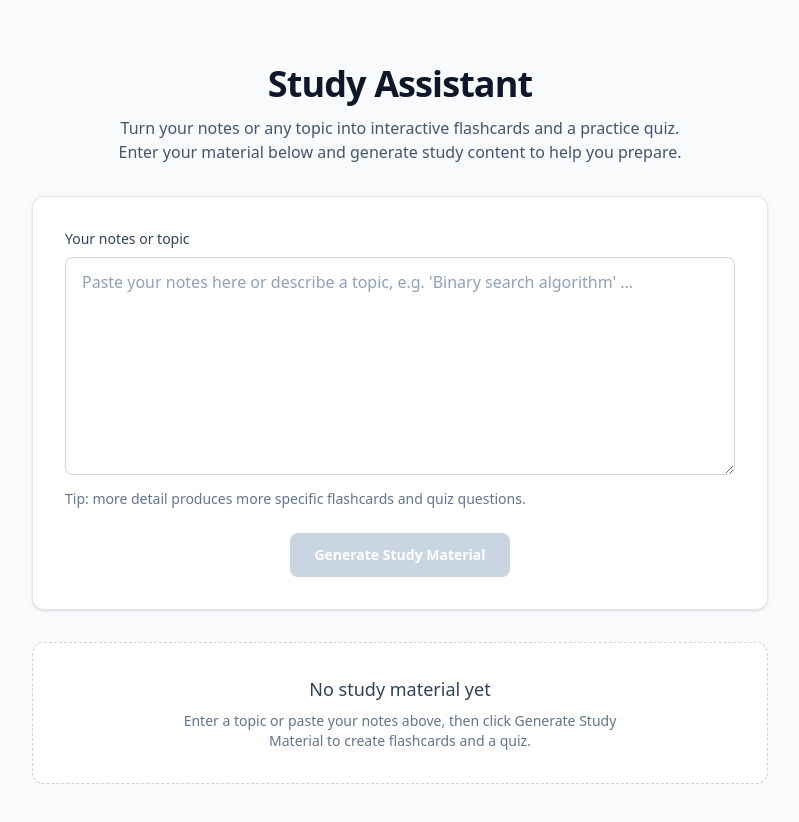
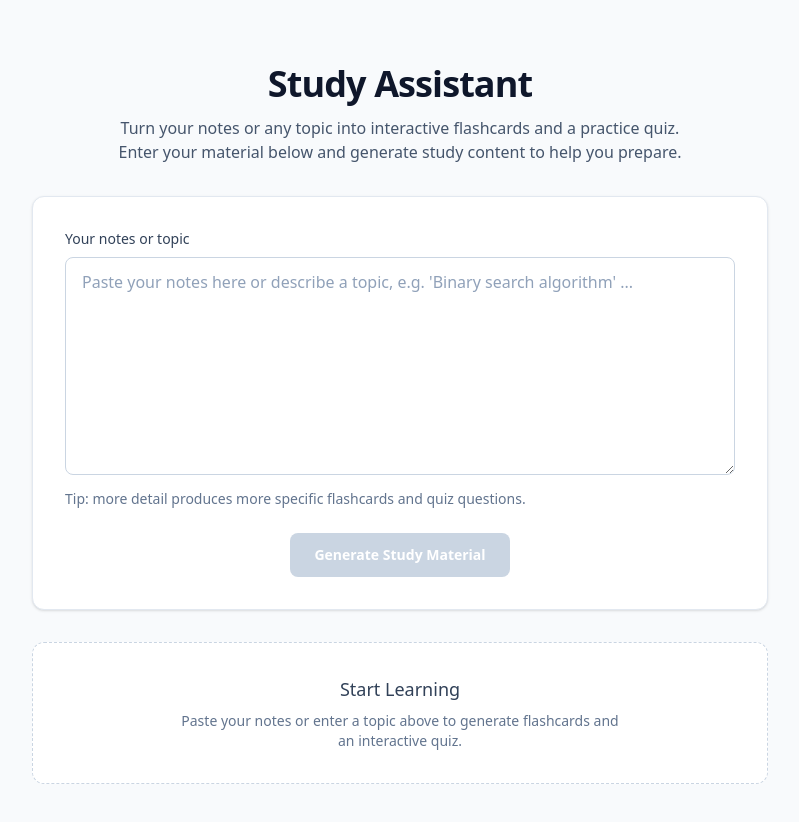
Before and after one commit to adeshmishir/flam_assignment, a React (Vite) app in the folder frontend/: page / in a window 1280 px wide. Shown: the top 822 px of the page, without its empty margins (240-1039 px from the left). Built offline with nearby package versions, Linux system fonts and the light colour scheme.

Commit message:
feat: improve ui states

```diff
--- a/frontend/src/App.jsx
+++ b/frontend/src/App.jsx
@@ -3,6 +3,8 @@
 import StudyInput from './components/StudyInput.jsx'
 import GenerateButton from './components/GenerateButton.jsx'
 import EmptyState from './components/EmptyState.jsx'
+import LoadingState from './components/LoadingState.jsx'
+import ErrorState from './components/ErrorState.jsx'
 import FlashcardSection from './components/FlashcardSection.jsx'
 import QuizSection from './components/QuizSection.jsx'
 import { generateStudyMaterial } from './services/studyApi.js'
@@ -70,8 +72,6 @@
     }
   }
 
-  const showEmptyState = status === 'idle' || status === 'error'
-
   return (
     <div className="min-h-screen bg-slate-50">
       <main className="mx-auto flex w-full max-w-3xl flex-col gap-8 px-4 py-12 sm:py-16">
@@ -86,16 +86,15 @@
                 disabled={!hasValidInput}
                 isLoading={isLoading}
               />
-              {error && (
-                <p className="text-center text-sm font-medium text-red-600" role="alert">
-                  {error}
-                </p>
-              )}
             </div>
           </div>
         </section>
 
-        {showEmptyState && <EmptyState />}
+        {status === 'idle' && <EmptyState />}
+
+        {status === 'loading' && <LoadingState />}
+
+        {status === 'error' && <ErrorState message={error} onRetry={handleGenerate} />}
 
         {status === 'success' && studyData && (
           <section className="flex flex-col gap-6">
--- a/frontend/src/components/EmptyState.jsx
+++ b/frontend/src/components/EmptyState.jsx
@@ -1,10 +1,10 @@
 function EmptyState() {
   return (
     <div className="rounded-xl border border-dashed border-slate-300 bg-white p-8 text-center">
-      <p className="text-lg font-medium text-slate-700">No study material yet</p>
+      <p className="text-lg font-medium text-slate-700">Start Learning</p>
       <p className="mx-auto mt-2 max-w-md text-sm text-slate-500">
-        Enter a topic or paste your notes above, then click Generate Study
-        Material to create flashcards and a quiz.
+        Paste your notes or enter a topic above to generate flashcards and an
+        interactive quiz.
       </p>
     </div>
   )
--- /dev/null
+++ b/frontend/src/components/ErrorState.jsx
@@ -0,0 +1,19 @@
+function ErrorState({ message, onRetry }) {
+  return (
+    <div className="flex flex-col items-center gap-3 rounded-xl border border-red-200 bg-red-50 p-8 text-center" role="alert">
+      <p className="text-lg font-semibold text-red-700">Something went wrong</p>
+      <p className="max-w-md text-sm text-red-600">
+        {message || 'Unable to generate your study material. Please try again.'}
+      </p>
+      <button
+        type="button"
+        onClick={onRetry}
+        className="mt-2 rounded-lg bg-red-600 px-5 py-2 text-sm font-semibold text-white hover:bg-red-500 focus:outline-none focus:ring-2 focus:ring-red-500 focus:ring-offset-2"
+      >
+        Try Again
+      </button>
+    </div>
+  )
+}
+
+export default ErrorState
--- /dev/null
+++ b/frontend/src/components/LoadingState.jsx
@@ -0,0 +1,18 @@
+function LoadingState() {
+  return (
+    <div className="flex flex-col items-center gap-4 rounded-xl border border-slate-200 bg-white p-8 text-center shadow-sm">
+      <div
+        className="h-10 w-10 animate-spin rounded-full border-4 border-slate-200 border-t-indigo-600"
+        aria-hidden="true"
+      />
+      <div>
+        <p className="text-lg font-medium text-slate-800">
+          Generating your study material...
+        </p>
+        <p className="mt-1 text-sm text-slate-500">This may take a few seconds.</p>
+      </div>
+    </div>
+  )
+}
+
+export default LoadingState
```
